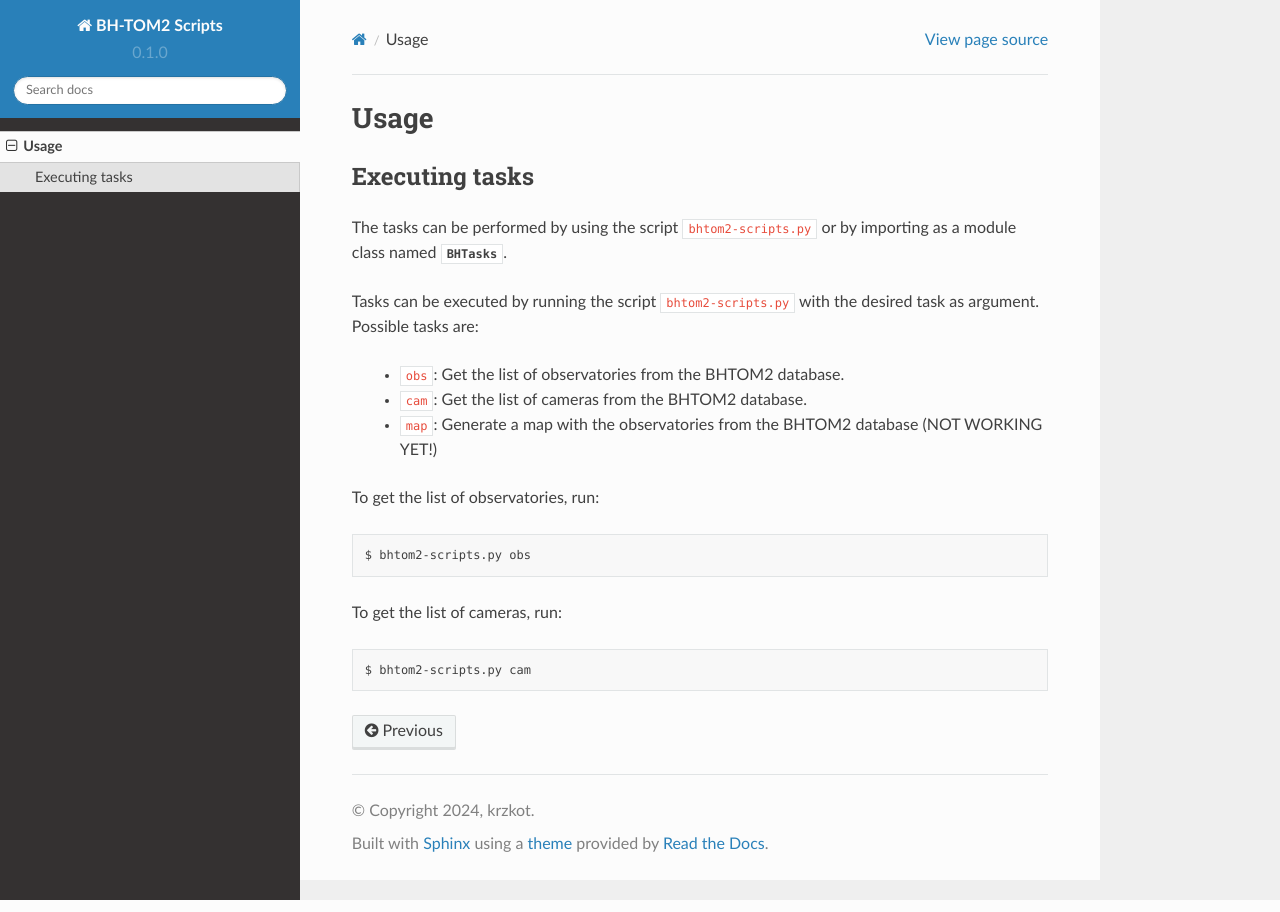
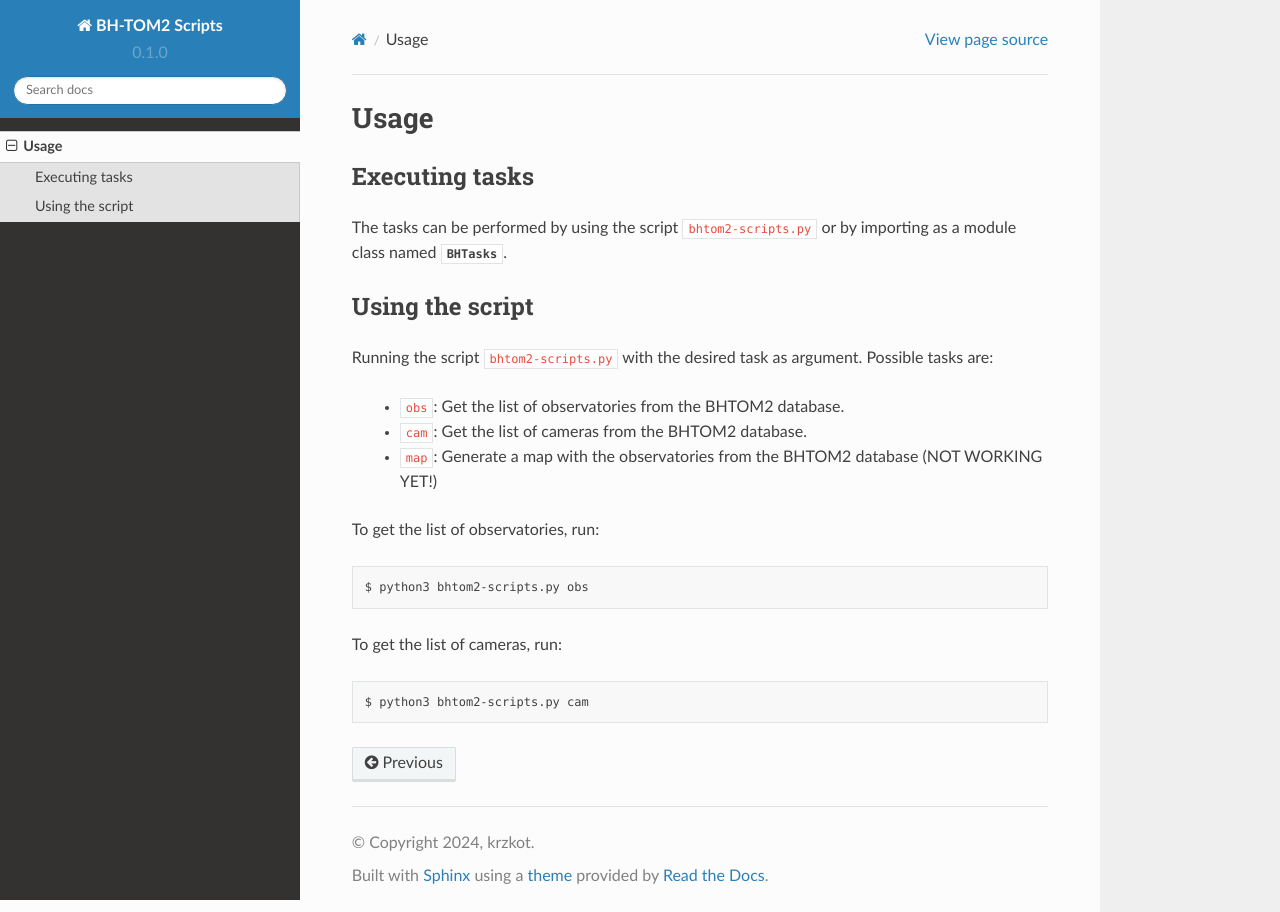
Before and after one commit to kkotysz/bhtom2-scripts, a Sphinx documentation site: the page built from docs/source/usage.rst, in a window 1280 px wide. Built offline with Sphinx 7.4.7 and the Read the Docs theme 2.0.0, drawn with Linux system fonts in a browser that asks for light colours; pages that are not in the unit, such as notebooks, are missing from menus.

Commit message:
Update usage.rst

```diff
--- a/docs/source/usage.rst
+++ b/docs/source/usage.rst
@@ -16,11 +16,9 @@ Executing tasks
 ----------------
 The tasks can be performed by using the script ``bhtom2-scripts.py`` or by importing as a module class named :py:class:`BHTasks`.
 
-.. _bhtom2-scripts.py:
-
-.. Using the script
-.. ----------------
-Tasks can be executed by running the script ``bhtom2-scripts.py`` with the desired task as argument.
+Using the script
+----------------
+Running the script ``bhtom2-scripts.py`` with the desired task as argument.
 Possible tasks are:
  - ``obs``: Get the list of observatories from the BHTOM2 database.
  - ``cam``: Get the list of cameras from the BHTOM2 database.
@@ -28,10 +26,8 @@ Possible tasks are:
 
 To get the list of observatories, run:
 ::
-
-   $ bhtom2-scripts.py obs
+   $ python3 bhtom2-scripts.py obs
 
 To get the list of cameras, run:
 ::
-
-   $ bhtom2-scripts.py cam
+   $ python3 bhtom2-scripts.py cam
```
